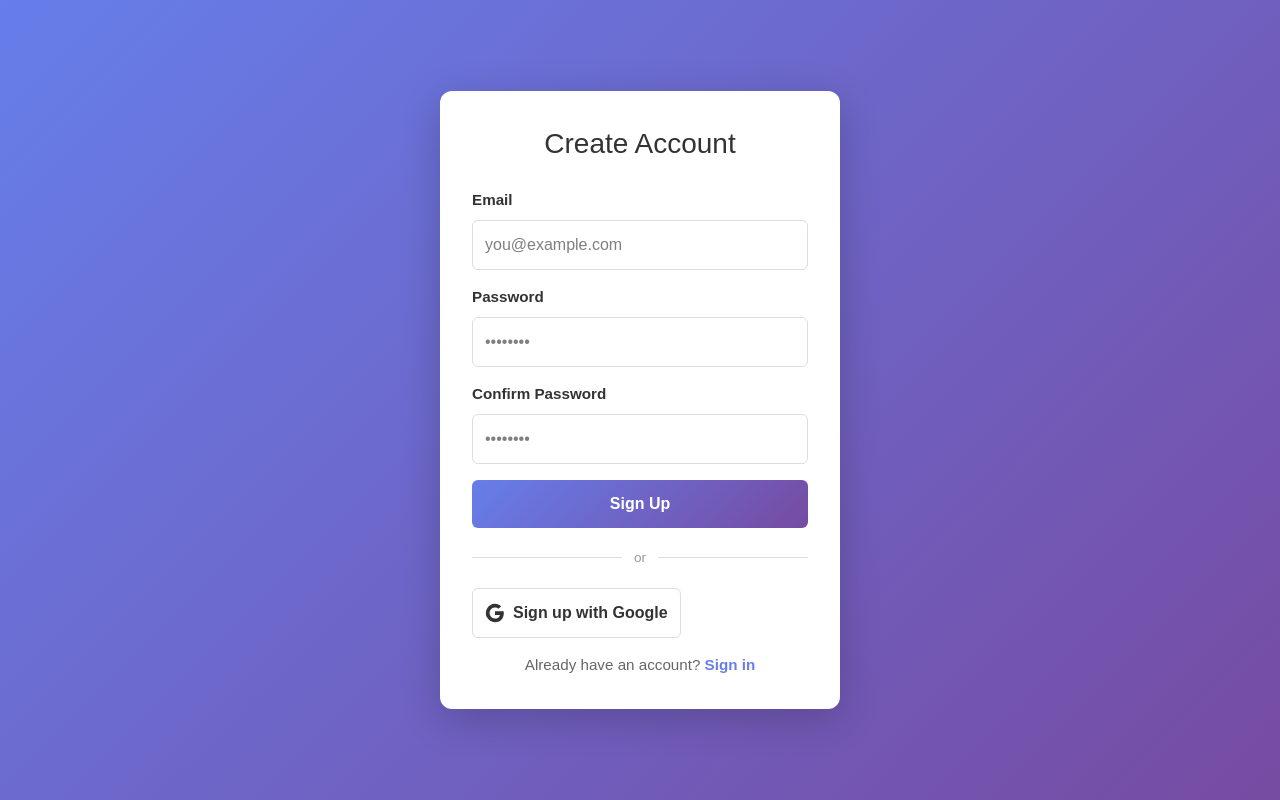
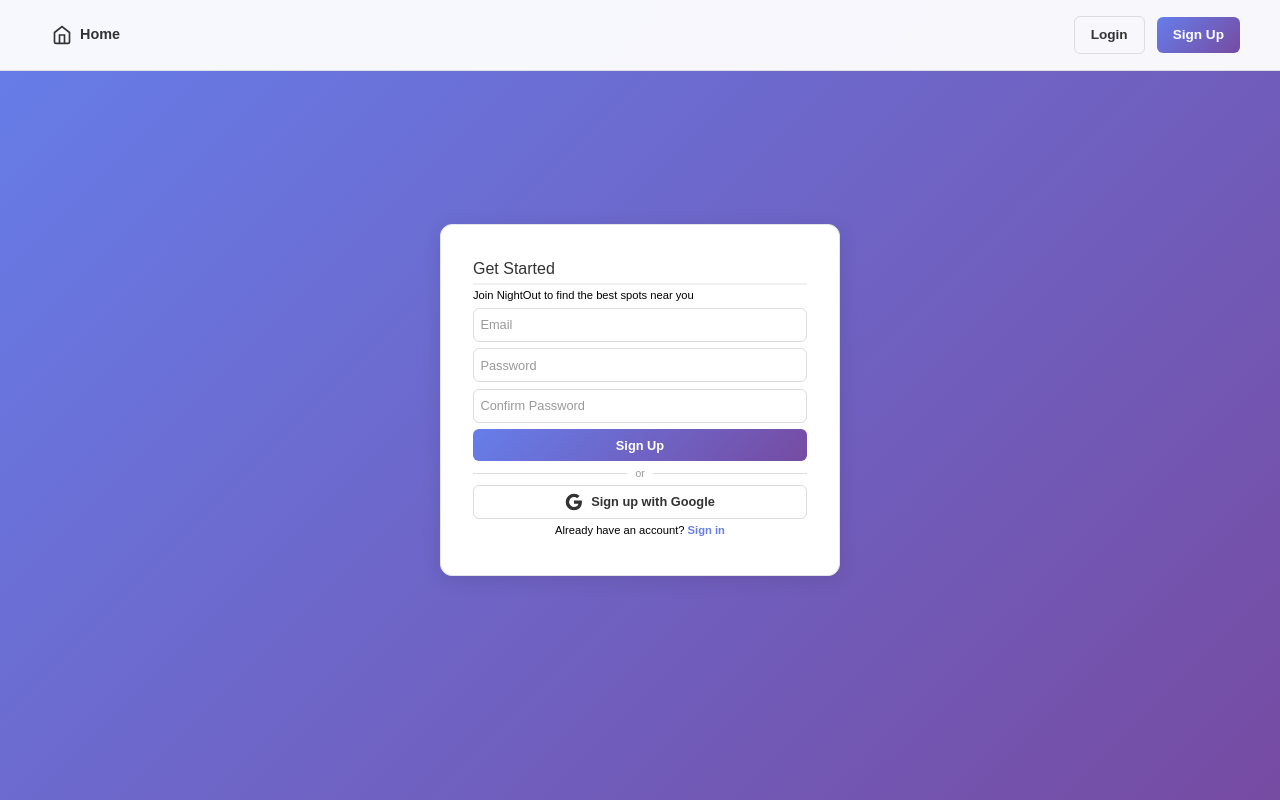
Before and after one commit to zhixitee/nightout-map, a Next.js app in the folder sas-maps-app/: page /auth/signup in a window 1280 px wide. Built offline with nearby package versions, Linux system fonts and the light colour scheme; no server answers.

Commit message:
feat: navigation bar implementation

```diff
--- a/sas-maps-app/src/app/auth/signup/page.tsx
+++ b/sas-maps-app/src/app/auth/signup/page.tsx
@@ -1,5 +1,16 @@
-import Signup from "@/components/Signup";
+import SignupPanel from "@/app/components/SignupPanel";
 
 export default function SignupPage() {
-  return <Signup />;
+  return (
+    <div style={{
+      display: 'flex',
+      alignItems: 'center',
+      justifyContent: 'center',
+      minHeight: '100vh',
+      background: 'linear-gradient(135deg, #667eea 0%, #764ba2 100%)',
+      padding: '2rem'
+    }}>
+      <SignupPanel />
+    </div>
+  );
 }
--- /dev/null
+++ b/sas-maps-app/src/app/components/Navigation.module.css
@@ -0,0 +1,191 @@
+.nav {
+  position: fixed;
+  top: 0;
+  left: 0;
+  right: 0;
+  background: rgba(255, 255, 255, 0.95);
+  backdrop-filter: blur(10px);
+  border-bottom: 1px solid rgba(0, 0, 0, 0.1);
+  z-index: 100;
+  padding: 0.75rem 1rem;
+}
+
+.navContent {
+  display: flex;
+  justify-content: space-between;
+  align-items: center;
+  max-width: 1200px;
+  margin: 0 auto;
+}
+
+.homeLink {
+  display: flex;
+  align-items: center;
+  gap: 0.5rem;
+  text-decoration: none;
+  color: #333;
+  font-weight: 600;
+  font-size: 0.9rem;
+  padding: 0.5rem 0.75rem;
+  border-radius: 8px;
+  transition: background-color 0.2s;
+}
+
+.homeLink:hover {
+  background-color: rgba(0, 0, 0, 0.05);
+}
+
+.homeIcon {
+  width: 20px;
+  height: 20px;
+}
+
+.homeText {
+  display: none;
+}
+
+.userSection {
+  display: flex;
+  align-items: center;
+}
+
+.userMenu {
+  position: relative;
+  display: flex;
+  align-items: center;
+  gap: 0.5rem;
+}
+
+.userAvatar {
+  width: 36px;
+  height: 36px;
+  border-radius: 50%;
+  background: linear-gradient(135deg, #667eea 0%, #764ba2 100%);
+  color: white;
+  display: flex;
+  align-items: center;
+  justify-content: center;
+  font-weight: 600;
+  font-size: 0.9rem;
+  cursor: pointer;
+  transition: transform 0.2s;
+}
+
+.userAvatar:hover {
+  transform: scale(1.05);
+}
+
+.guestAvatar {
+  width: 36px;
+  height: 36px;
+  border-radius: 50%;
+  background: #f0f0f0;
+  color: #666;
+  display: flex;
+  align-items: center;
+  justify-content: center;
+  cursor: pointer;
+  transition: background-color 0.2s;
+}
+
+.guestAvatar:hover {
+  background-color: #e0e0e0;
+}
+
+.guestAvatar svg {
+  width: 20px;
+  height: 20px;
+}
+
+.authButtons {
+  display: flex;
+  gap: 0.75rem;
+  align-items: center;
+}
+
+.loginButton, .signupButton {
+  padding: 0.5rem 1rem;
+  border-radius: 6px;
+  font-size: 0.85rem;
+  font-weight: 600;
+  text-decoration: none;
+  transition: all 0.2s ease;
+  cursor: pointer;
+}
+
+.loginButton {
+  color: #333;
+  background: transparent;
+  border: 1px solid #ddd;
+}
+
+.loginButton:hover {
+  background: #f8f9fa;
+  border-color: #bbb;
+}
+
+.signupButton {
+  color: white;
+  background: linear-gradient(135deg, #667eea 0%, #764ba2 100%);
+  border: none;
+}
+
+.signupButton:hover {
+  transform: translateY(-1px);
+  box-shadow: 0 4px 12px rgba(102, 126, 234, 0.3);
+}
+
+.userDropdown {
+  position: absolute;
+  top: 100%;
+  right: 0;
+  margin-top: 0.5rem;
+  background: white;
+  border-radius: 8px;
+  box-shadow: 0 4px 20px rgba(0, 0, 0, 0.15);
+  padding: 0.75rem;
+  min-width: 200px;
+  opacity: 0;
+  visibility: hidden;
+  transform: translateY(-10px);
+  transition: all 0.2s ease;
+}
+
+.userMenu:hover .userDropdown {
+  opacity: 1;
+  visibility: visible;
+  transform: translateY(0);
+}
+
+.userEmail {
+  font-size: 0.85rem;
+  color: #666;
+  margin-bottom: 0.5rem;
+  word-break: break-all;
+}
+
+.signOutButton {
+  width: 100%;
+  padding: 0.5rem;
+  background: #f0f0f0;
+  color: #333;
+  border: none;
+  border-radius: 6px;
+  font-size: 0.85rem;
+  cursor: pointer;
+  transition: background-color 0.2s;
+}
+
+.signOutButton:hover {
+  background: #e0e0e0;
+}
+
+@media (min-width: 768px) {
+  .homeText {
+    display: inline;
+  }
+
+  .nav {
+    padding: 1rem 2rem;
+  }
+}
--- /dev/null
+++ b/sas-maps-app/src/app/components/Navigation.tsx
@@ -0,0 +1,56 @@
+"use client";
+
+import { useAuth } from "@/lib/AuthContext";
+import Link from "next/link";
+import styles from "./Navigation.module.css";
+
+export default function Navigation() {
+  const { user, signOut } = useAuth();
+
+  const handleSignOut = async () => {
+    try {
+      await signOut();
+    } catch (error) {
+      console.error("Error signing out:", error);
+    }
+  };
+
+  return (
+    <nav className={styles.nav}>
+      <div className={styles.navContent}>
+        <Link href="/" className={styles.homeLink}>
+          <svg className={styles.homeIcon} viewBox="0 0 24 24" fill="none" stroke="currentColor" strokeWidth="2">
+            <path d="M3 9l9-7 9 7v11a2 2 0 0 1-2 2H5a2 2 0 0 1-2-2z"/>
+            <polyline points="9,22 9,12 15,12 15,22"/>
+          </svg>
+          <span className={styles.homeText}>Home</span>
+        </Link>
+
+        <div className={styles.userSection}>
+          {user ? (
+            <div className={styles.userMenu}>
+              <div className={styles.userAvatar}>
+                {user.email?.charAt(0).toUpperCase() || "U"}
+              </div>
+              <div className={styles.userDropdown}>
+                <div className={styles.userEmail}>{user.email}</div>
+                <button onClick={handleSignOut} className={styles.signOutButton}>
+                  Sign Out
+                </button>
+              </div>
+            </div>
+          ) : (
+            <div className={styles.authButtons}>
+              <Link href="/auth/login" className={styles.loginButton}>
+                Login
+              </Link>
+              <Link href="/auth/signup" className={styles.signupButton}>
+                Sign Up
+              </Link>
+            </div>
+          )}
+        </div>
+      </div>
+    </nav>
+  );
+}
--- a/sas-maps-app/src/app/components/SignupPanel.module.css
+++ b/sas-maps-app/src/app/components/SignupPanel.module.css
@@ -1,15 +1,12 @@
 .panel {
-  position: fixed;
-  bottom: 2rem;
-  right: 2rem;
   background: white;
   border-radius: 12px;
-  padding: 1.5rem;
-  box-shadow: 0 10px 40px rgba(0, 0, 0, 0.2);
+  padding: 2rem;
+  box-shadow: 0 4px 20px rgba(0, 0, 0, 0.1);
+  border: 1px solid #e1e5e9;
+  animation: slideInUp 0.3s ease-out;
+  max-width: 400px;
   width: 100%;
-  max-width: 320px;
-  z-index: 10;
-  animation: slideInUp 0.3s ease-out;
 }
 
 @keyframes slideInUp {
@@ -24,22 +21,24 @@
 }
 
 .panel h2 {
-  margin: 0 0 0.25rem 0;
-  font-size: 1.25rem;
+  margin: 0 0 0.1rem 0;
+  font-size: 1rem;
   color: #333;
+  padding-bottom: 0.15rem;
+  border-bottom: 2px solid #f0f0f0;
 }
 
 .panel > p {
-  margin: 0 0 1rem 0;
-  color: #666;
-  font-size: 0.85rem;
+  margin: 0 0 0.3rem 0;
+  color: #000;
+  font-size: 0.7rem;
 }
 
 .form {
   display: flex;
   flex-direction: column;
-  gap: 0.75rem;
-  margin-bottom: 1rem;
+  gap: 0.4rem;
+  margin-bottom: 0.3rem;
 }
 
 .formGroup {
@@ -48,11 +47,12 @@
 }
 
 .formGroup input {
-  padding: 0.6rem;
+  padding: 0.4rem;
   border: 1px solid #ddd;
   border-radius: 6px;
-  font-size: 0.9rem;
+  font-size: 0.8rem;
   transition: border-color 0.2s;
+  color: #000;
 }
 
 .formGroup input::placeholder {
@@ -66,13 +66,13 @@
 }
 
 .button {
-  padding: 0.6rem;
+  padding: 0.4rem;
   background: linear-gradient(135deg, #667eea 0%, #764ba2 100%);
   color: white;
   border: none;
   border-radius: 6px;
   font-weight: 600;
-  font-size: 0.9rem;
+  font-size: 0.8rem;
   cursor: pointer;
   transition: transform 0.2s, box-shadow 0.2s;
 }
@@ -90,16 +90,16 @@
 .error {
   background: #fee;
   color: #c33;
-  padding: 0.5rem;
+  padding: 0.3rem;
   border-radius: 4px;
-  font-size: 0.8rem;
+  font-size: 0.7rem;
   border: 1px solid #fcc;
 }
 
 .divider {
   display: flex;
   align-items: center;
-  margin: 0.75rem 0;
+  margin: 0.2rem 0;
   color: #999;
 }
 
@@ -112,7 +112,7 @@
 
 .divider span {
   margin: 0 0.5rem;
-  font-size: 0.75rem;
+  font-size: 0.65rem;
 }
 
 .divider::after {
@@ -128,16 +128,16 @@
   justify-content: center;
   gap: 0.5rem;
   width: 100%;
-  padding: 0.6rem;
+  padding: 0.4rem;
   background: white;
   color: #333;
   border: 1px solid #ddd;
   border-radius: 6px;
   font-weight: 600;
-  font-size: 0.9rem;
+  font-size: 0.8rem;
   cursor: pointer;
   transition: all 0.2s;
-  margin-bottom: 0.75rem;
+  margin-bottom: 0.2rem;
 }
 
 .googleButton:hover {
@@ -154,7 +154,7 @@
   text-align: center;
   margin: 0;
   color: #666;
-  font-size: 0.8rem;
+  font-size: 0.7rem;
 }
 
 .link a {
@@ -169,9 +169,6 @@
 
 @media (max-width: 640px) {
   .panel {
-    bottom: 1rem;
-    right: 1rem;
-    left: 1rem;
-    max-width: none;
+    padding: 1.5rem;
   }
 }
--- a/sas-maps-app/src/app/layout.tsx
+++ b/sas-maps-app/src/app/layout.tsx
@@ -2,6 +2,7 @@ import type { Metadata } from "next";
 import { Geist, Geist_Mono } from "next/font/google";
 import "./globals.css";
 import { AuthProvider } from "@/lib/AuthContext";
+import Navigation from "./components/Navigation";
 
 const geistSans = Geist({
   variable: "--font-geist-sans",
@@ -28,7 +29,10 @@ export default function RootLayout({
       <body
         className={`${geistSans.variable} ${geistMono.variable} antialiased`}
       >
-        <AuthProvider>{children}</AuthProvider>
+        <AuthProvider>
+          <Navigation />
+          {children}
+        </AuthProvider>
       </body>
     </html>
   );
--- a/sas-maps-app/src/app/page.tsx
+++ b/sas-maps-app/src/app/page.tsx
@@ -1,11 +1,5 @@
 import PublicMapComponent from "./components/PublicMapComponent";
-import SignupPanel from "./components/SignupPanel";
 
 export default function Home() {
-  return (
-    <div>
-      <PublicMapComponent />
-      <SignupPanel />
-    </div>
-  );
+  return <PublicMapComponent />;
 }
```
